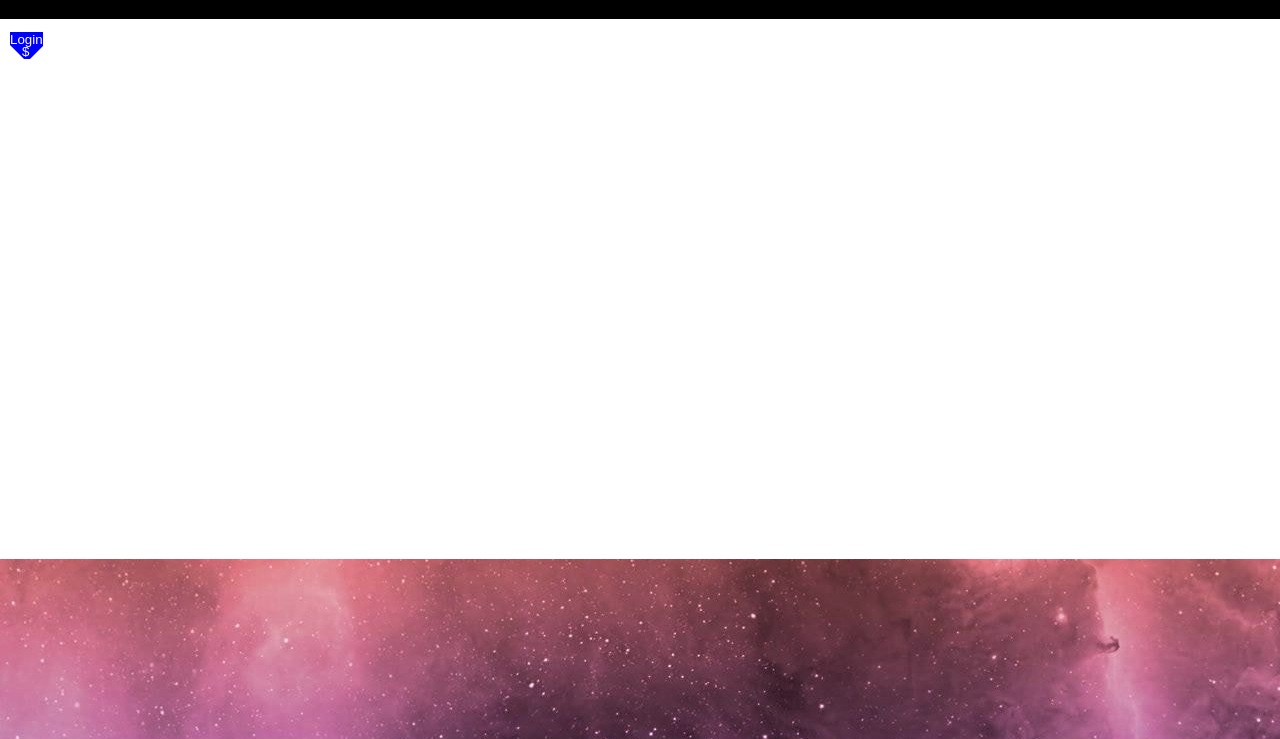
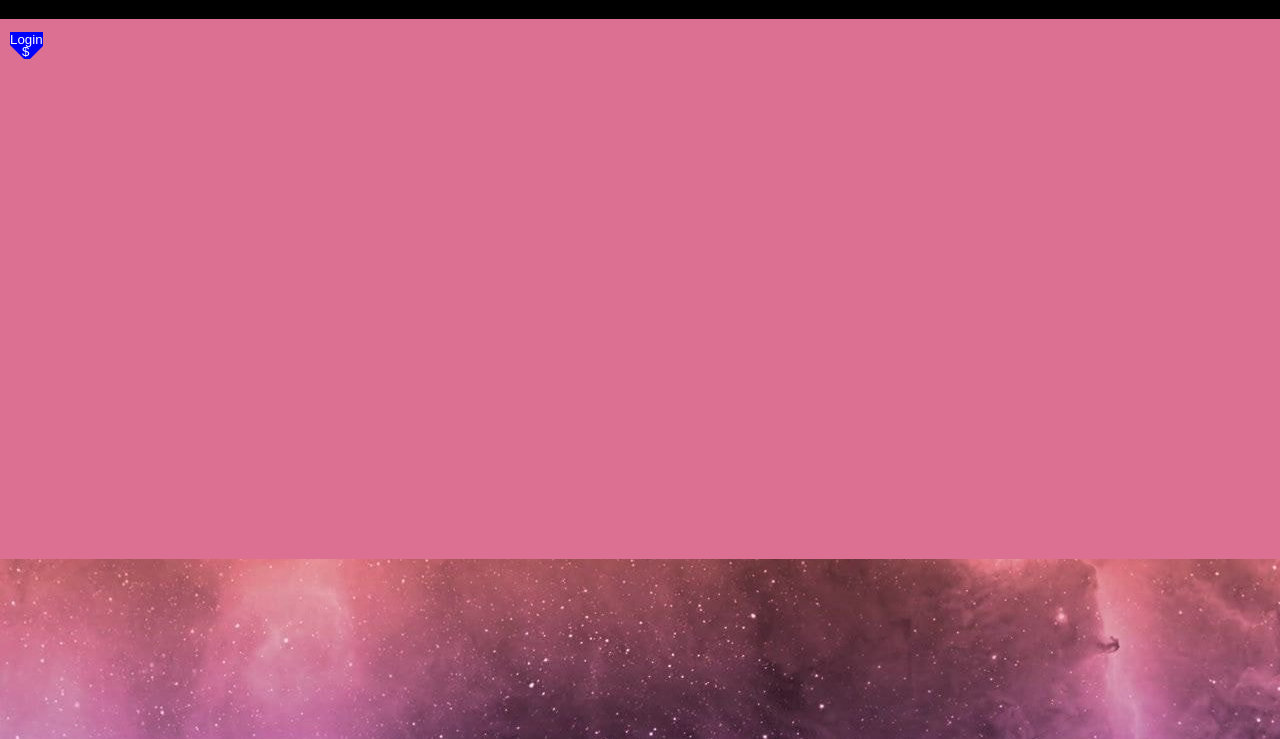
Before and after one commit to ViktoriaMoskal/first-project, a plain HTML site: page index.html in a window 1280 px wide. Shown: the part 61-800 px from the top of the page. Drawn offline with Linux system fonts and the light colour scheme.

Commit message:
added background to body

```diff
--- a/css/style.css
+++ b/css/style.css
@@ -4,6 +4,7 @@ html {
 
 body {
     font-size: 1.1rem;
+    background: palevioletred;
 }
 
 * {
```
